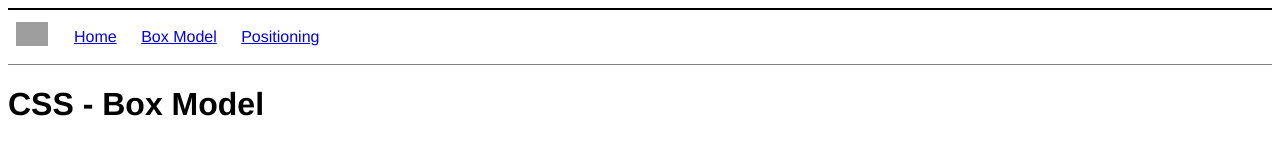
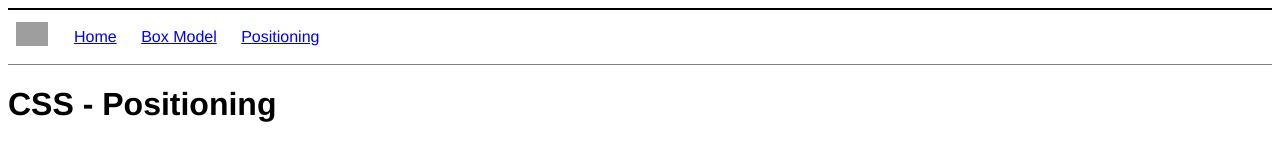
Before and after one commit to stavarotti/fall17-tt-foundations, a plain HTML site: page class7/positioning.html in a window 1280 px wide. Shown: the top 144 px of the page. Drawn offline with Linux system fonts and the light colour scheme; grey boxes are pictures that could not be loaded.

Commit message:
Class 7 Resources - Update
Class 7 Resources update

```diff
--- a/class7/positioning.html
+++ b/class7/positioning.html
@@ -19,7 +19,7 @@
   </header>
 
   <main>
-    <h1>CSS - Box Model</h1>
+    <h1>CSS - Positioning</h1>
 
     <!-- Hero Content -->
     <div id="hero">
```
